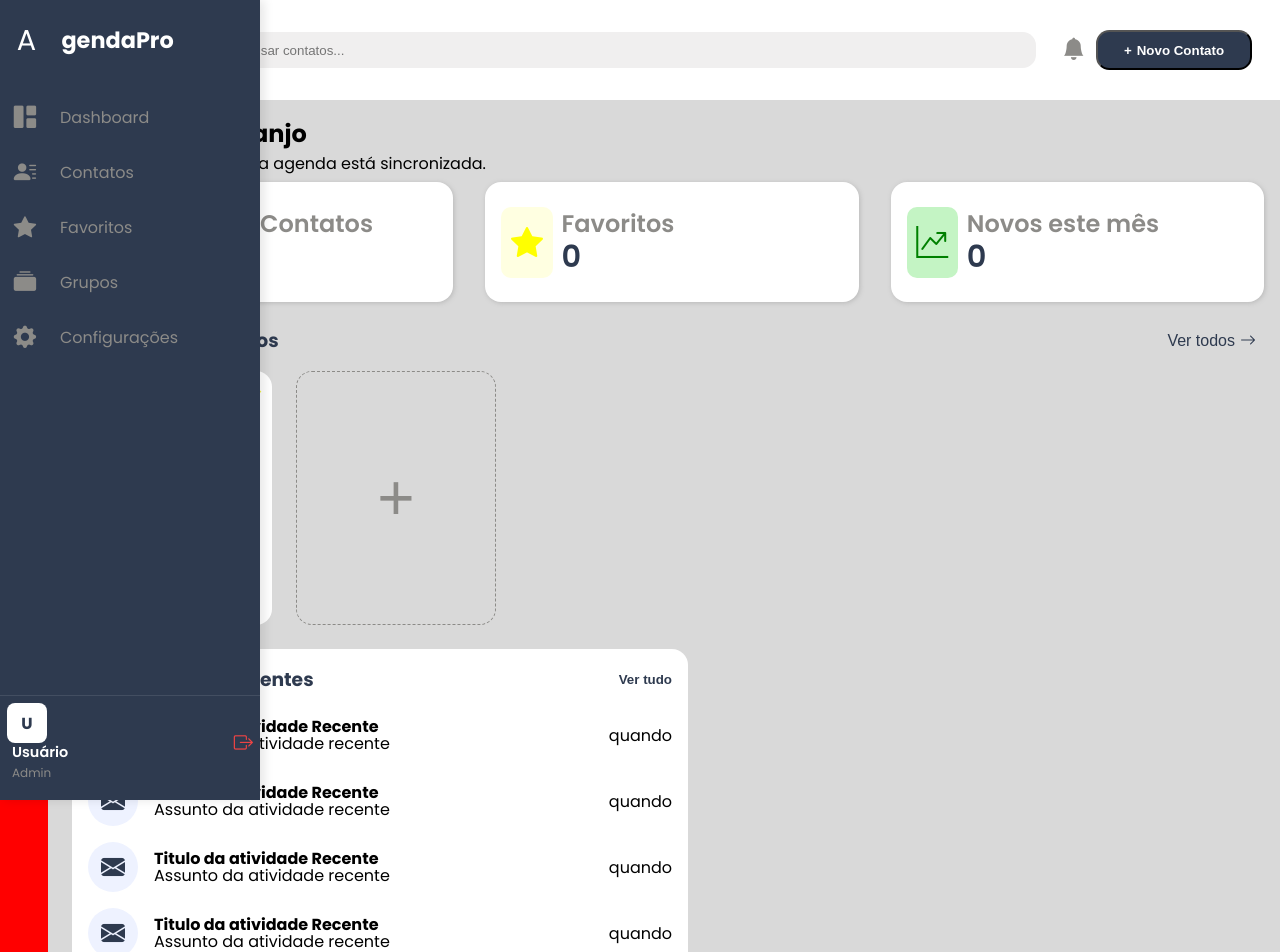
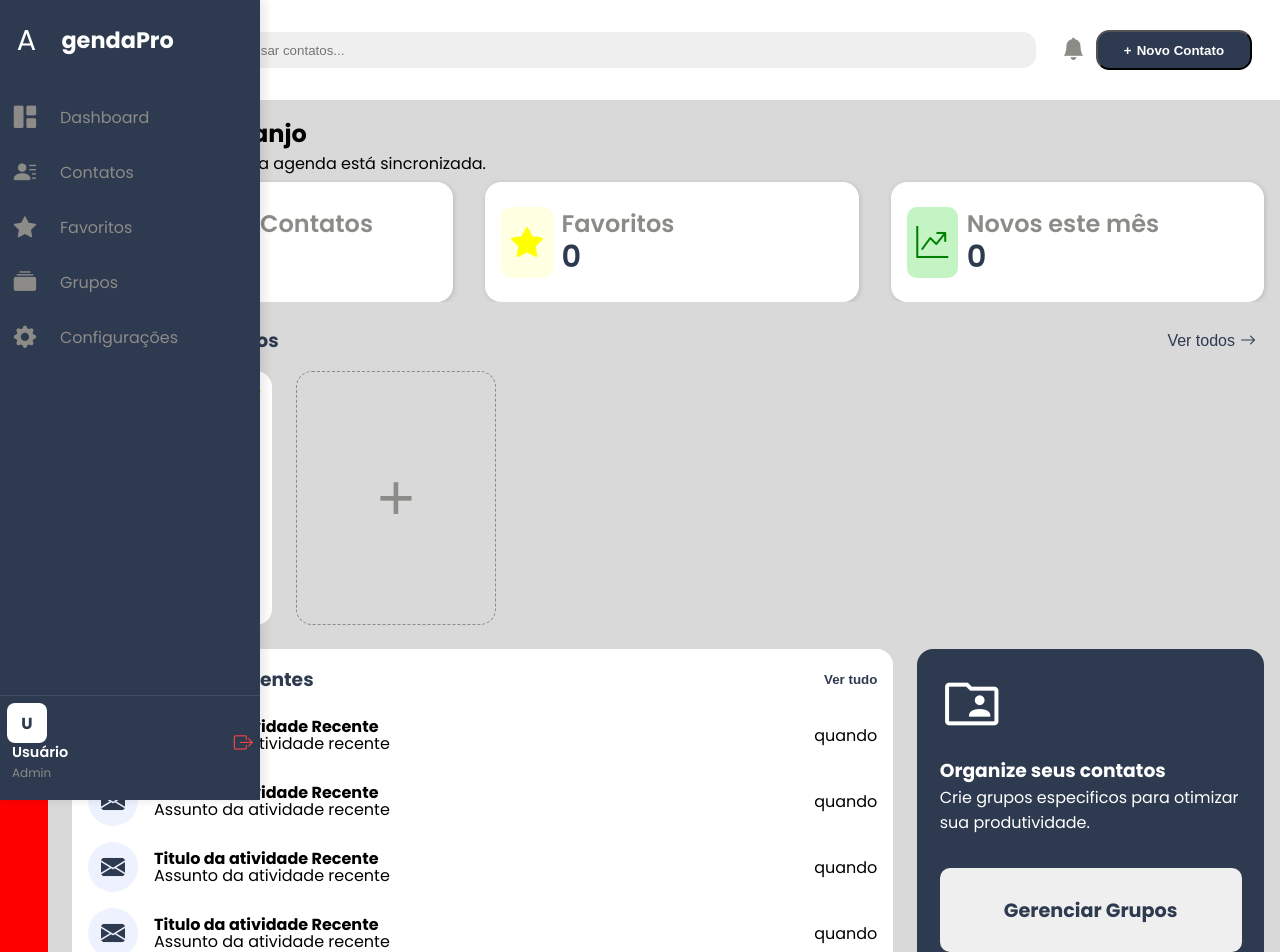
Before and after one commit to Thearckay/Projeto-Contatos-frontend-React, a React (Vite) app: page /app/dashboard in a window 1280 px wide. Shown: the top 952 px of the page. Built offline with nearby package versions, Linux system fonts and the light colour scheme; grey boxes are pictures that could not be loaded.

Commit message:
Modificando grid do dashboard

```diff
--- a/src/components/app/contactsWidgets/ContactsWidgets.jsx
+++ b/src/components/app/contactsWidgets/ContactsWidgets.jsx
@@ -5,21 +5,21 @@ const ContactsWidgets = () => {
   return (
     <div className='contactsWidgets'>
         <div className='contactsWidgetsCard'>
-            <i class="bi bi-people-fill contactsWidgetsCardIcon"></i>
+            <i className="bi bi-people-fill contactsWidgetsCardIcon"></i>
             <div className='contactsWidgetsCardDiv'>
                 <h1 className='contactsWidgetsCardTitle'>Total de Contatos</h1>
                 <span className='contactsWidgetsCardNumber'>0</span>
             </div>
         </div>
         <div className='contactsWidgetsCard'>
-            <i class="bi bi-star-fill contactsWidgetsCardIcon contactsWidgetFavoriteIcon"></i>
+            <i className="bi bi-star-fill contactsWidgetsCardIcon contactsWidgetFavoriteIcon"></i>
             <div className='contactsWidgetsCardDiv'>
                 <h1 className='contactsWidgetsCardTitle'>Favoritos</h1>
                 <span className='contactsWidgetsCardNumber'>0</span>
             </div>
         </div>
         <div className='contactsWidgetsCard'>
-            <i class="bi bi-graph-up-arrow contactsWidgetsCardIcon contactsWidgetNewContacts"></i>
+            <i className="bi bi-graph-up-arrow contactsWidgetsCardIcon contactsWidgetNewContacts"></i>
             <div className='contactsWidgetsCardDiv'>
                 <h1 className='contactsWidgetsCardTitle'>Novos este mês</h1>
                 <span className='contactsWidgetsCardNumber'>0</span>
--- a/src/components/app/dashboardHeader/DashboardHeader.css
+++ b/src/components/app/dashboardHeader/DashboardHeader.css
@@ -1,7 +1,7 @@
 .dashboardHeader{
     background-color: var(--secondBackgroundColor);
     width: 100%;
-    max-height: 10%;
+    /* max-height: 10%; */
     padding: 1em;
     display: grid;
     align-items: center;
@@ -41,4 +41,5 @@
     background-color: var(--logoColor);
     color: var(--txtContrast);
     border-radius: 1em;
+    cursor: pointer;
 }
--- a/src/components/app/dashboardHeader/DashboardHeader.jsx
+++ b/src/components/app/dashboardHeader/DashboardHeader.jsx
@@ -1,15 +1,15 @@
 import React from 'react'
 import './DashboardHeader.css'
 
-const DashboardHeader = () => {
+const DashboardHeader = ({ handleOpenOrCloseNewContactModal }) => {
   return (
     <div className='dashboardHeader'>
         <h1>Painel Geral</h1>
         <input type="text" className='dashboardHeaderSearchContacts' name="" id="" placeholder='Pesquisar contatos...' />
         <button className='dashboardHeaderBellButton'>
-            <i class="bi bi-bell-fill"></i>
+            <i className="bi bi-bell-fill"></i>
         </button>
-        <button className='dashboardHeaderNewContactButton'>
+        <button className='dashboardHeaderNewContactButton'onClick={handleOpenOrCloseNewContactModal}>
             <p>+</p>
             <p>Novo Contato</p>
         </button>
--- a/src/components/app/newContactModal/NewContactModal.css
+++ b/src/components/app/newContactModal/NewContactModal.css
@@ -11,6 +11,7 @@
     align-items: center;
     justify-content: center;
     z-index: 1000;
+    user-select: none;
     animation: fadeIn 0.2s ease-in-out;
 }
 
--- a/src/components/app/organizeContactsWidgets/OrganizeContactsWidgets.css
+++ b/src/components/app/organizeContactsWidgets/OrganizeContactsWidgets.css
@@ -1,12 +1,26 @@
 .organizeContactsWidgets{
+    font-family: var(--fontDefault);
     background-color: var(--txtMain);
     color: var(--txtContrast);
-    margin-left: 3em; /*remover isso depois*/
-    padding: 1rem;
+    padding: 1.4rem;
     border-radius: 1rem;
-    width: 20%;
+    height: 100%;
+    display: grid;
+    grid-template-rows: 1fr 0.2fr 1fr 1fr;
+
 }
 
 .organizeContactsWidgetIcon{
     font-size: 4rem;
 }
+
+.organizeContactsWidgetButton{
+    padding: .5rem;
+    border-radius: 10px;
+    border: none;
+    width: 100%;
+    font-size: 1.2rem;
+    font-weight: 650;
+    color: var(--txtMain);
+    font-family: var(--fontDefault);
+}
--- a/src/components/app/organizeContactsWidgets/OrganizeContactsWidgets.jsx
+++ b/src/components/app/organizeContactsWidgets/OrganizeContactsWidgets.jsx
@@ -7,7 +7,7 @@ const OrganizeContactsWidgets = () => {
         <span className="material-symbols-outlined organizeContactsWidgetIcon">folder_shared</span>
         <h3>Organize seus contatos</h3>
         <p>Crie grupos especificos para otimizar sua produtividade.</p>
-        <button>Gerenciar Grupos</button>
+        <button className='organizeContactsWidgetButton'>Gerenciar Grupos</button>
     </div>
   )
 }
--- a/src/components/app/recentActivities/RecentActivities.css
+++ b/src/components/app/recentActivities/RecentActivities.css
@@ -1,6 +1,6 @@
 .recentActivities{
     background-color: var(--secondBackgroundColor) ;
-    width: 50%;
+    width: 100%;
     padding: 1rem;
     margin-left: 1.5rem;
     border-radius: 1rem;
--- a/src/pages/app/dashboard/Dashboard.css
+++ b/src/pages/app/dashboard/Dashboard.css
@@ -1,12 +1,13 @@
 .dashboard{
     font-family: var(--fontDefault);
     background-color: red;
-    display: flex;
     height: 100%;
     position: relative;
     padding-left: 3em;
 }
-.dashboard .dashboardMainSection {
+
+.dashboardMainSection {
+    background-color: rebeccapurple;
     width: 100%;
     height: 100%;
 }
@@ -14,9 +15,26 @@
 .dashboardSection {
     width: 100%;
     height: 100%;
-    /* padding: 1rem; */
     background-color: var(--mainBackgroundColor);
+    display: grid;
+    padding: 0 0rem 1rem 0;
+    grid-template-columns: 1fr 1fr 1fr;
+    grid-template-areas:
+        "headerMenu headerMenu headerMenu"
+        "helloUser helloUser helloUser"
+        "contactsWidgets contactsWidgets contactsWidgets"
+        "favoriteContacts favoriteContacts favoriteContacts"
+        "recentAcitivities recentAcitivities organizeWidgets"
+    ;
+
 }
+
+.dashboardHeaderDiv{grid-area: headerMenu;}
+.dashboardHelloUserDiv{grid-area: helloUser;}
+.dashboardContactsWidgetsDiv{grid-area: contactsWidgets;}
+.dashboardFavoriteContactsDiv{grid-area: favoriteContacts;}
+.dashboardRecentActivitiesDiv{grid-area: recentAcitivities;}
+.dashboardOrganizeWidgetsDiv{grid-area: organizeWidgets; margin-left: 3rem; padding-right: 1rem;}
 
 .dashboardHelloUserDiv{
     /* background-color: red; */
--- a/src/pages/app/dashboard/Dashboard.jsx
+++ b/src/pages/app/dashboard/Dashboard.jsx
@@ -1,4 +1,4 @@
-import React from 'react'
+import React, { useState } from 'react'
 import './Dashboard.css'
 import Sidebar from '../../../components/app/sideBar/Sidebar'
 import DashboardHeader from '../../../components/app/dashboardHeader/DashboardHeader'
@@ -6,24 +6,44 @@ import ContactsWidgets from '../../../components/app/contactsWidgets/ContactsWid
 import FavoriteContacts from '../../../components/app/favoriteContacts/FavoriteContacts'
 import RecentActivities from '../../../components/app/recentActivities/RecentActivities'
 import OrganizeContactsWidgets from '../../../components/app/organizeContactsWidgets/OrganizeContactsWidgets'
-
+import NewContactModal from '../../../components/app/newContactModal/NewContactModal'
 
 const Dashboard = () => {
+
+  const [isAddContact, setIsAddContact] = useState(false)
+
+  const handleOpenOrCloseNewContactModal = () => {
+    setIsAddContact(!isAddContact)
+    console.log("Click")
+  }
+
   return (
     <div className='dashboard'>
       <Sidebar />
       <main className='dashboardMainSection'>
         <section className='dashboardSection'>
-          <DashboardHeader />
+          <div className='dashboardHeaderDiv'>
+            <DashboardHeader handleOpenOrCloseNewContactModal={handleOpenOrCloseNewContactModal} />
+          </div>
           <div className='dashboardHelloUserDiv'>
             <h1>Olá, Kayck Arcanjo</h1>
             <p>Bem vindo, de volta! Sua agenda está sincronizada.</p>
           </div>
-          <ContactsWidgets />
-          <FavoriteContacts />
-          <RecentActivities />
-          <OrganizeContactsWidgets />
+          <div className='dashboardContactsWidgetsDiv'>
+            <ContactsWidgets />
+          </div>
+          <div className='dashboardFavoriteContactsDiv'>
+            <FavoriteContacts />
+          </div>
+          <div className='dashboardRecentActivitiesDiv'>
+            <RecentActivities />
+          </div>
+          <div className='dashboardOrganizeWidgetsDiv'>
+            <OrganizeContactsWidgets />
+          </div>
         </section>
+        {isAddContact? <NewContactModal handleOpenOrCloseNewContactModal={handleOpenOrCloseNewContactModal} /> : ""}
+
       </main>
     </div>
   )
```
